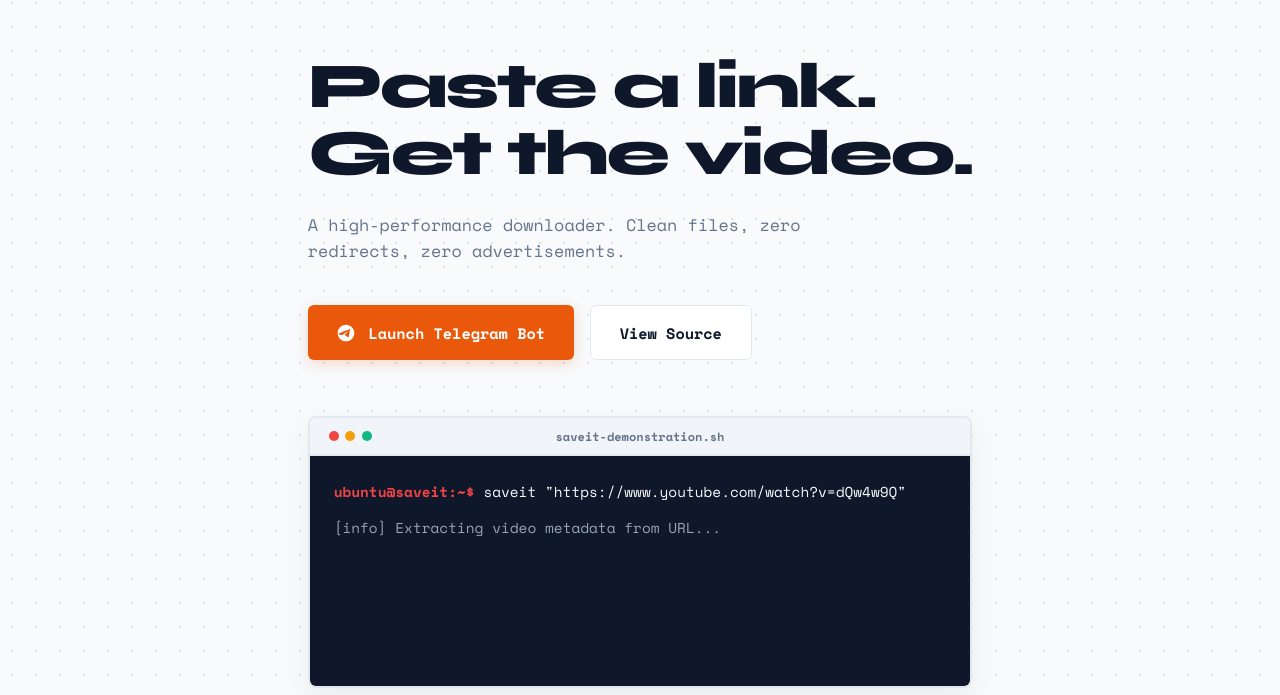
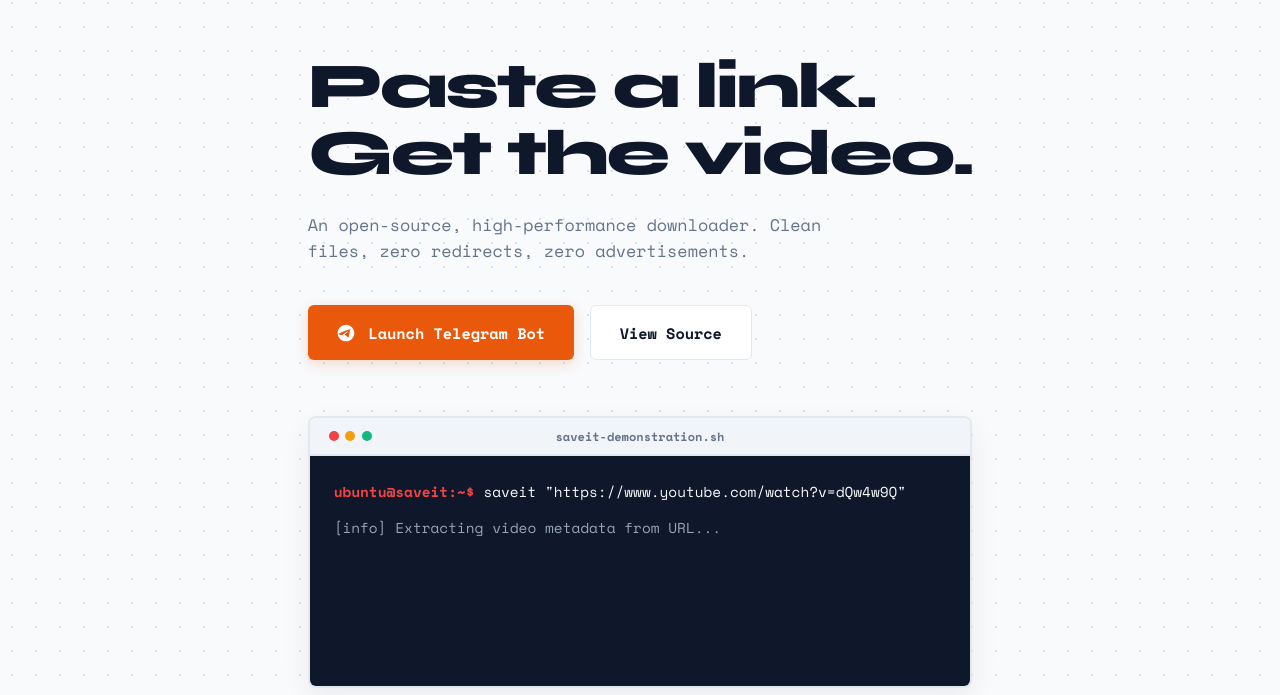
Before and after one commit to Pelz01/saveit, a website: page public/index.html in a window 1280 px wide. Shown: the part 105-800 px from the top of the page. Drawn offline with nearby package versions, Linux system fonts and the light colour scheme.

Commit message:
Docs: Update subtitle to mention open-source status

```diff
--- a/public/index.html
+++ b/public/index.html
@@ -37,7 +37,7 @@
         Paste a link.<br>Get the video.
       </h1>
       <p class="hero__subtitle animate-slide-up" style="animation-delay: 0.1s;">
-        A high-performance downloader. Clean files, zero redirects, zero advertisements.
+        An open-source, high-performance downloader. Clean files, zero redirects, zero advertisements.
       </p>
 
       <!-- Main Action Buttons -->
```
